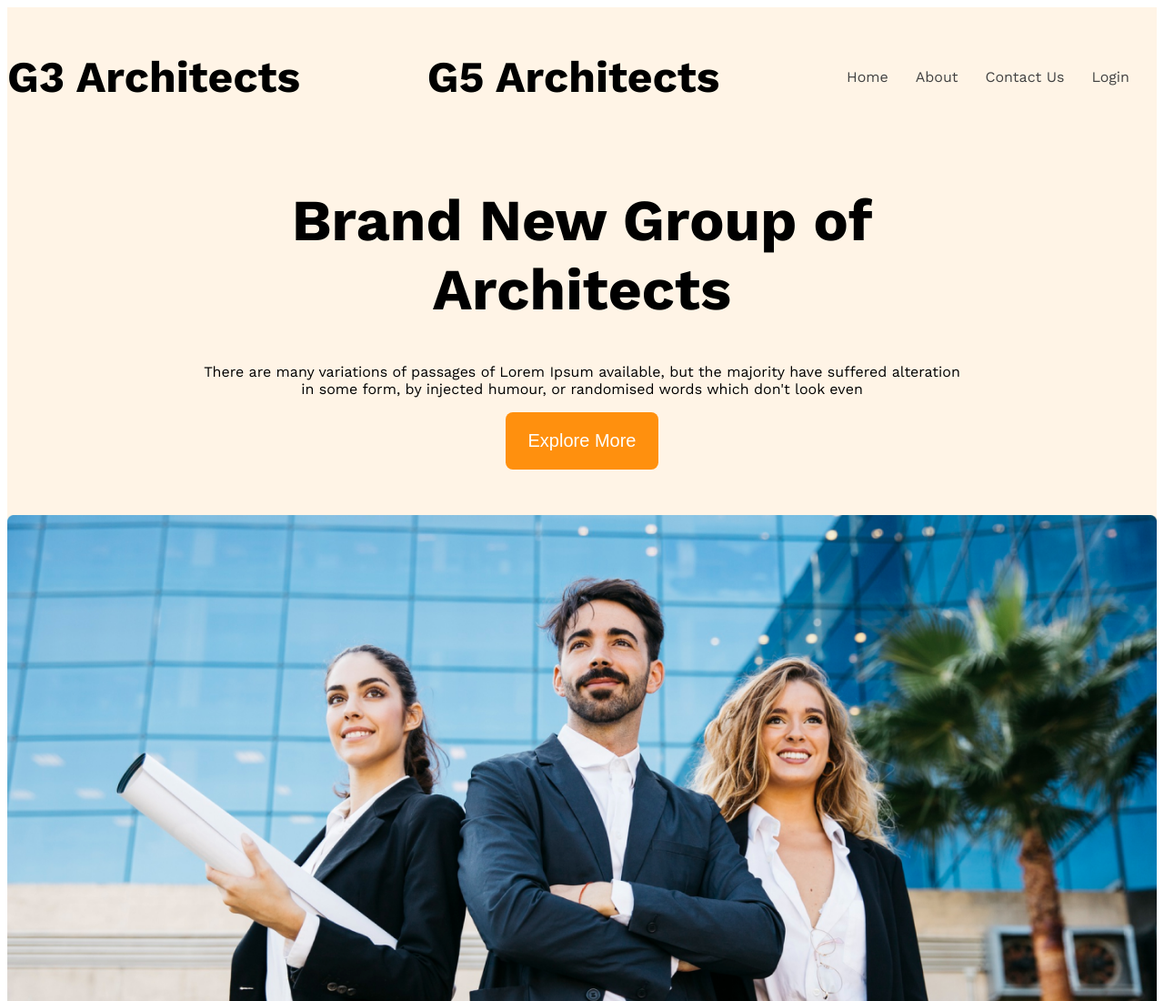
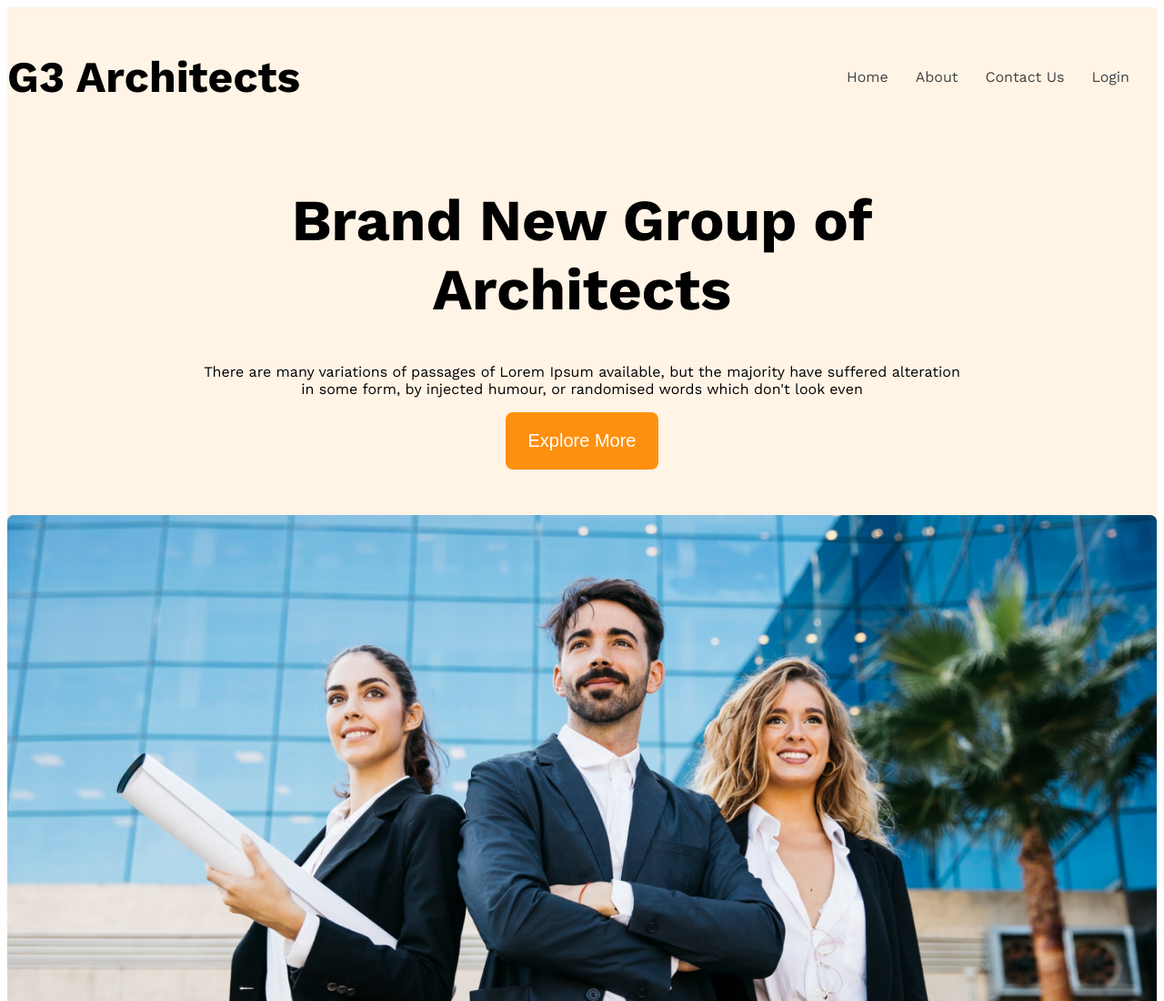
Before and after one commit to captainsifat/g3-architects-website, a plain HTML site: page index.html in a window 1280 px wide. Shown: the top 1100 px of the page at 91% size. Drawn offline with nearby package versions, Linux system fonts and the light colour scheme.

Commit message:
first commit

```diff
--- a/index.html
+++ b/index.html
@@ -13,7 +13,7 @@
     <header class="bg-light">
         <nav class="navbar">
             <h3 class="brand">G3 Architects</h3>
-            <h3 class="brand">G5 Architects</h3>
+
             <!-- ui.nav-links>li.nav-items*4>a.nav-link -->
             <ui class="nav-links">
                 <li class="nav-items"><a href="" class="nav-link text-gray">Home</a></li>
```
